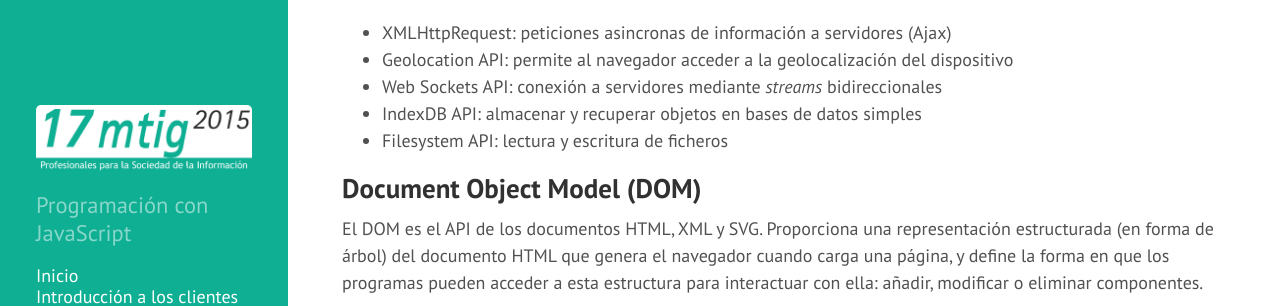
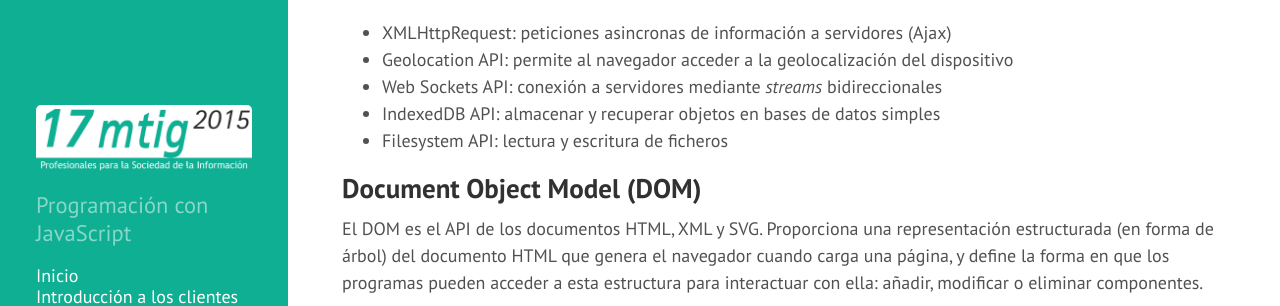
Before and after one commit to xguaita/mtig-js, a Jekyll site: the page built from modulo5/index.md, in a window 1280 px wide and 900 px high, scrolled down 3281 px. Shown: the part 158-464 px from the top of the window. Built offline with Jekyll 4.4.1, drawn with Linux system fonts in a browser that asks for light colours; Markdown is read by kramdown in place of the engine named in the settings.

Commit message:
Error nombre

```diff
--- a/modulo5/index.md
+++ b/modulo5/index.md
@@ -100,7 +100,7 @@ A través del  objeto `window` se accede al nuevo conjunto de _Web APIs_ definid
 + XMLHttpRequest: peticiones asincronas de información a servidores (Ajax)
 + Geolocation API: permite al navegador acceder a la geolocalización del dispositivo
 + Web Sockets API: conexión a servidores mediante _streams_ bidireccionales
-+ IndexDB API: almacenar y recuperar objetos en bases de datos simples
++ IndexedDB API: almacenar y recuperar objetos en bases de datos simples
 + Filesystem API: lectura y escritura de ficheros
 
 
```
